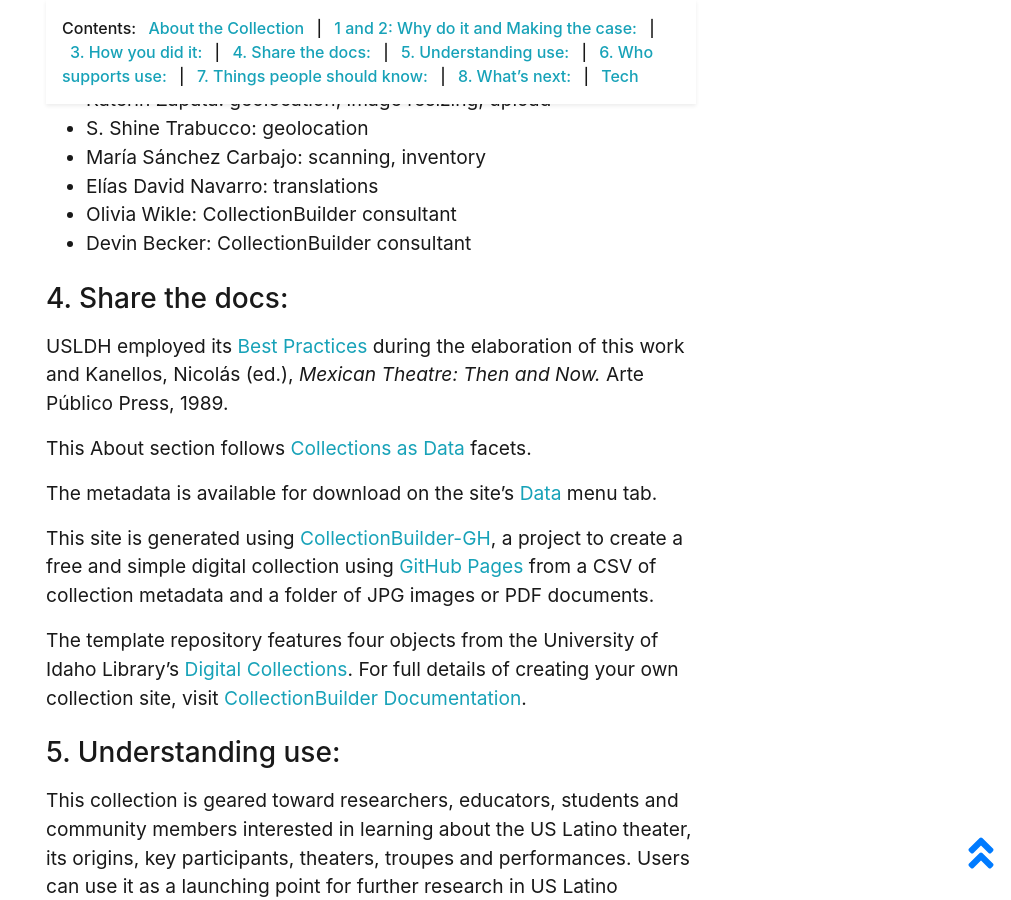
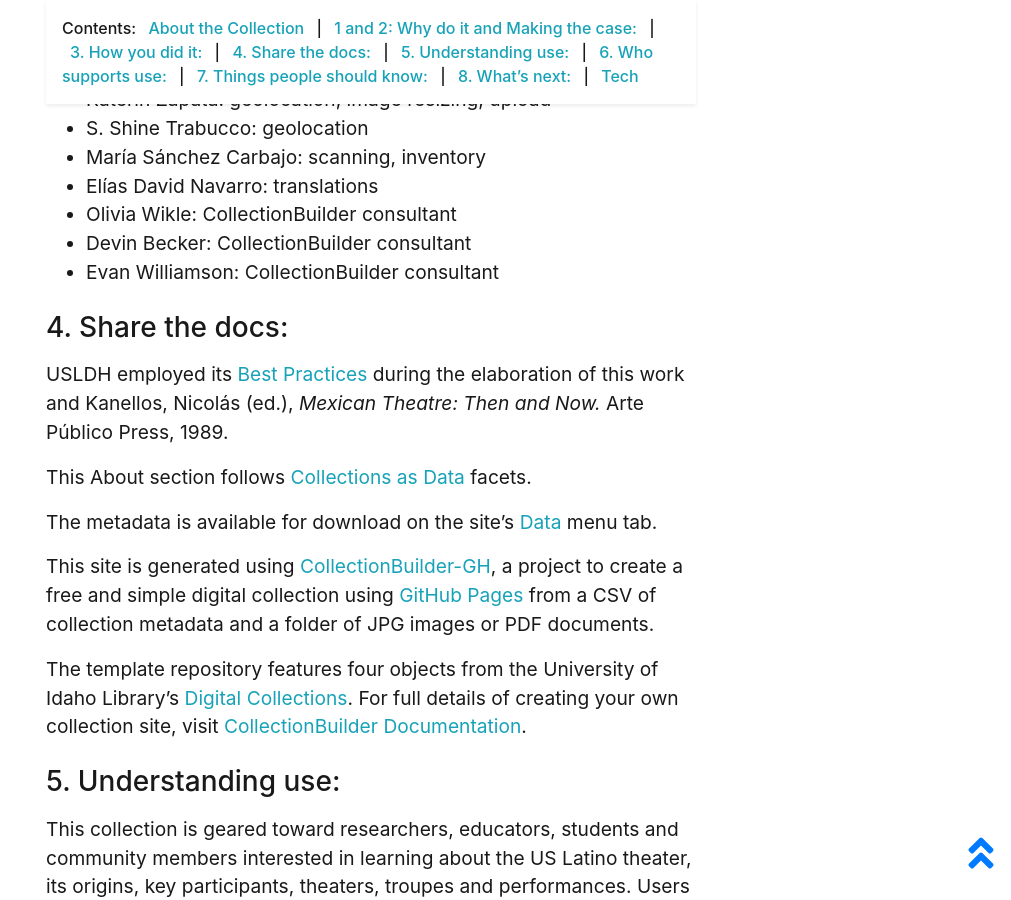
Before and after one commit to RecoveryAPP/hispanictheater, a Jekyll site: the page built from pages/about.md, in a window 1280 px wide and 900 px high, scrolled down 2224 px. Shown: the whole window, without its empty margins (269-1280 px from the left). Built offline with Jekyll 4.4.1, drawn with Linux system fonts in a browser that asks for light colours.

Commit message:
Update about.md

```diff
--- a/pages/about.md
+++ b/pages/about.md
@@ -38,6 +38,7 @@
 - Elías David Navarro: translations
 - Olivia Wikle: CollectionBuilder consultant
 - Devin Becker: CollectionBuilder consultant
+- Evan Williamson: CollectionBuilder consultant
 
 ### 4. Share the docs:
 
```
